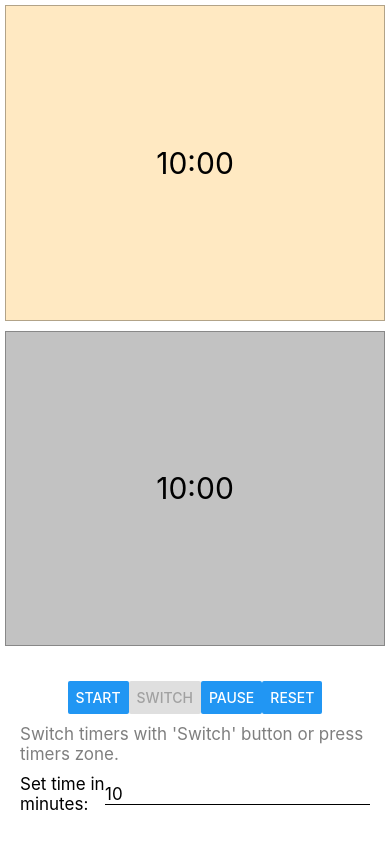
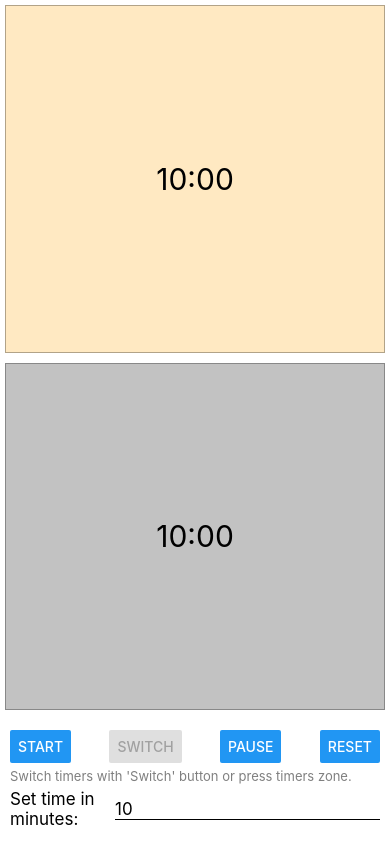
Before and after one commit to hopeNadia/ChessClock, a React Native app: screen / in a window 390 px wide. Built offline with nearby package versions, Linux system fonts and the light colour scheme.

Commit message:
Fix buttons style

```diff
--- a/src/chessClock/chessClockComponent.tsx
+++ b/src/chessClock/chessClockComponent.tsx
@@ -58,16 +58,16 @@ const styles = StyleSheet.create({
     flex: 1
   },
   controlsContainer: {
-    padding: 20
+    padding: 10
   },
   contentContainer: {
     flexDirection: 'row',
     alignItems: 'center',
-    justifyContent: 'center',
-    marginVertical: 10
+    justifyContent: 'space-between',
+    marginVertical: 5
   },
   switchText: {
-    fontSize: 17,
+    fontSize: 13,
     color: 'rgba(0,0,0,0.5)'
   },
   timerText: {
```
